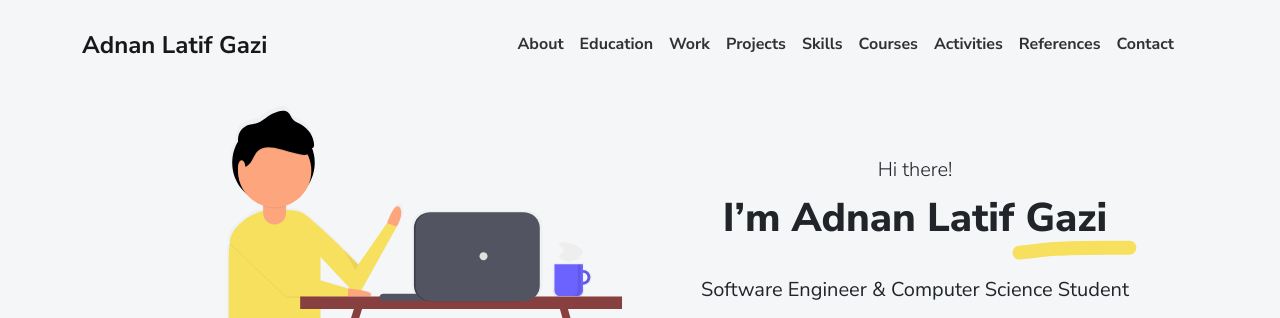
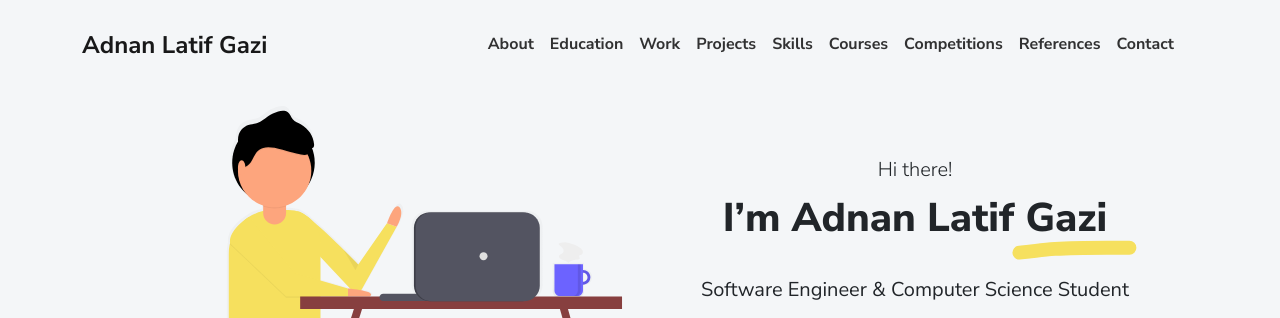
Before and after one commit to adnangazi/adnangazi.github.io, a plain HTML site: page index.html in a window 1280 px wide. Shown: the top 318 px of the page. Drawn offline with Linux system fonts and the light colour scheme; files whose address does not match are found by name.

Commit message:
Update index.html

```diff
--- a/index.html
+++ b/index.html
@@ -40,7 +40,7 @@
               <li class="nav-item"><a class="nav-link" href="#projects">Projects</a></li>
               <li class="nav-item"><a class="nav-link" href="#skills">Skills</a></li>
               <li class="nav-item"><a class="nav-link" href="#courses">Courses</a></li>
-              <li class="nav-item"><a class="nav-link" href="#activities">Activities</a></li>
+              <li class="nav-item"><a class="nav-link" href="#competitions">Competitions</a></li>
               <li class="nav-item"><a class="nav-link" href="#references">References</a></li>
               <li class="nav-item"><a class="nav-link" href="#contact">Contact</a></li>
             </ul>
@@ -702,17 +702,16 @@
     </div>
   </div>
 </div>
-<div class="section px-3 px-lg-4 pt-5" id="activities">
+<div class="section px-3 px-lg-4 pt-5" id="competitions">
   <div class="container-narrow">
     <div class="text-center mb-5">
-      <h2 class="marker marker-center">Activities</h2>
+      <h2 class="marker marker-center">Competitions</h2>
     </div>
     <div class="text-center">
-      <p class="mx-auto mb-3" style="max-width:700px">List of my latest and most important activities performed related to my career so far</p>
+      <p class="mx-auto mb-3" style="max-width:700px">List of my latest and most important competitions performed related to my career so far</p>
     </div>
     <div class="row">
       <div class="col-md-6">
-          <a target="_blank" href="./resources/courses/google-hashcode.pdf">
         <div class="card mb-3" data-aos="fade-right" data-aos-delay="100">
           <div class="card-header px-3 py-2">
             <div class="d-flex justify-content-between">
@@ -725,7 +724,7 @@
           <div class="card-body px-3 py-2">
             <p>Google Hashcode group Coding Challenge</p>
           </div>
-        </div></a>
+        </div>
       </div>
       <div class="col-md-6">
         <div class="card mb-3" data-aos="fade-right" data-aos-delay="100">
```
